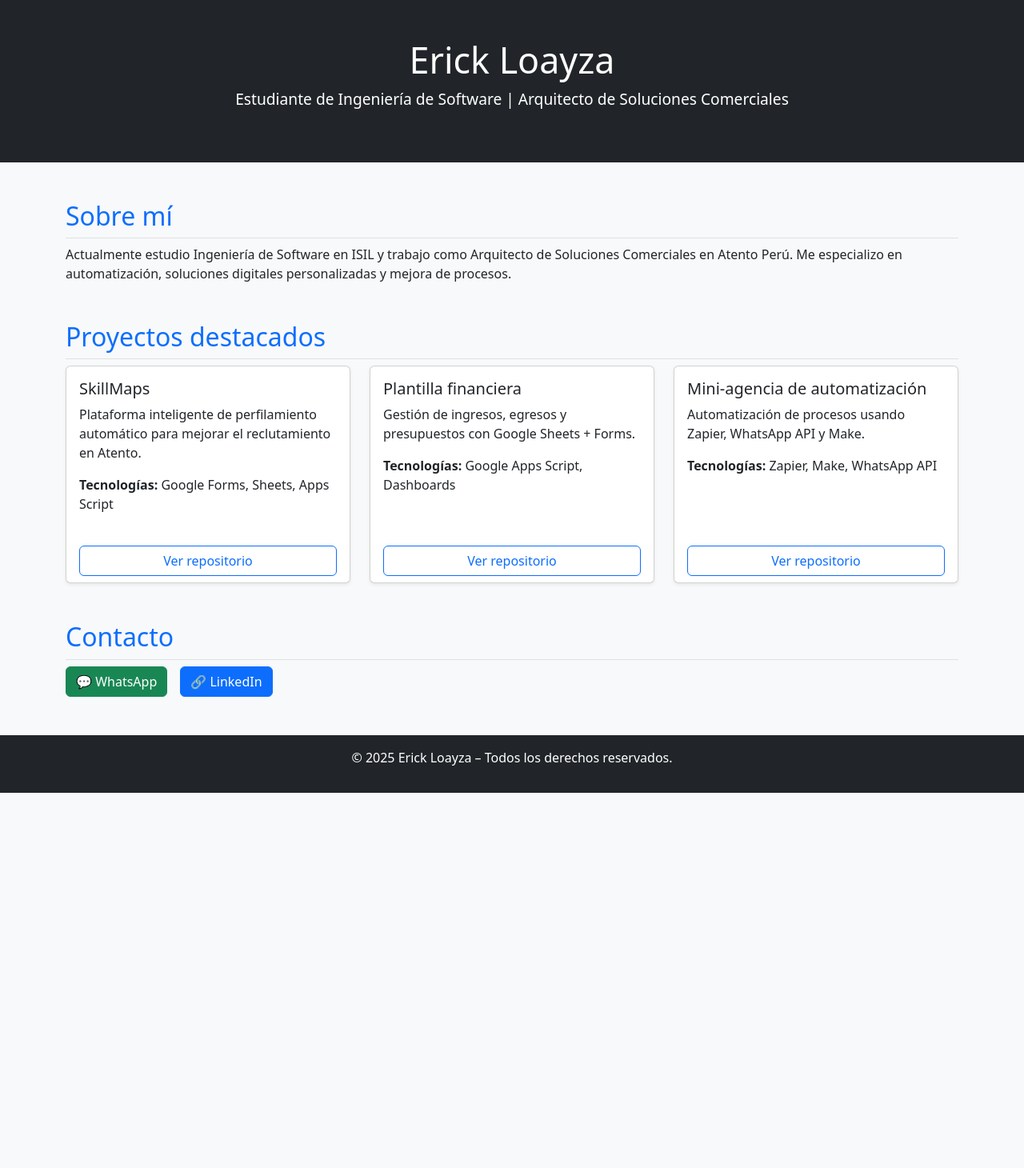
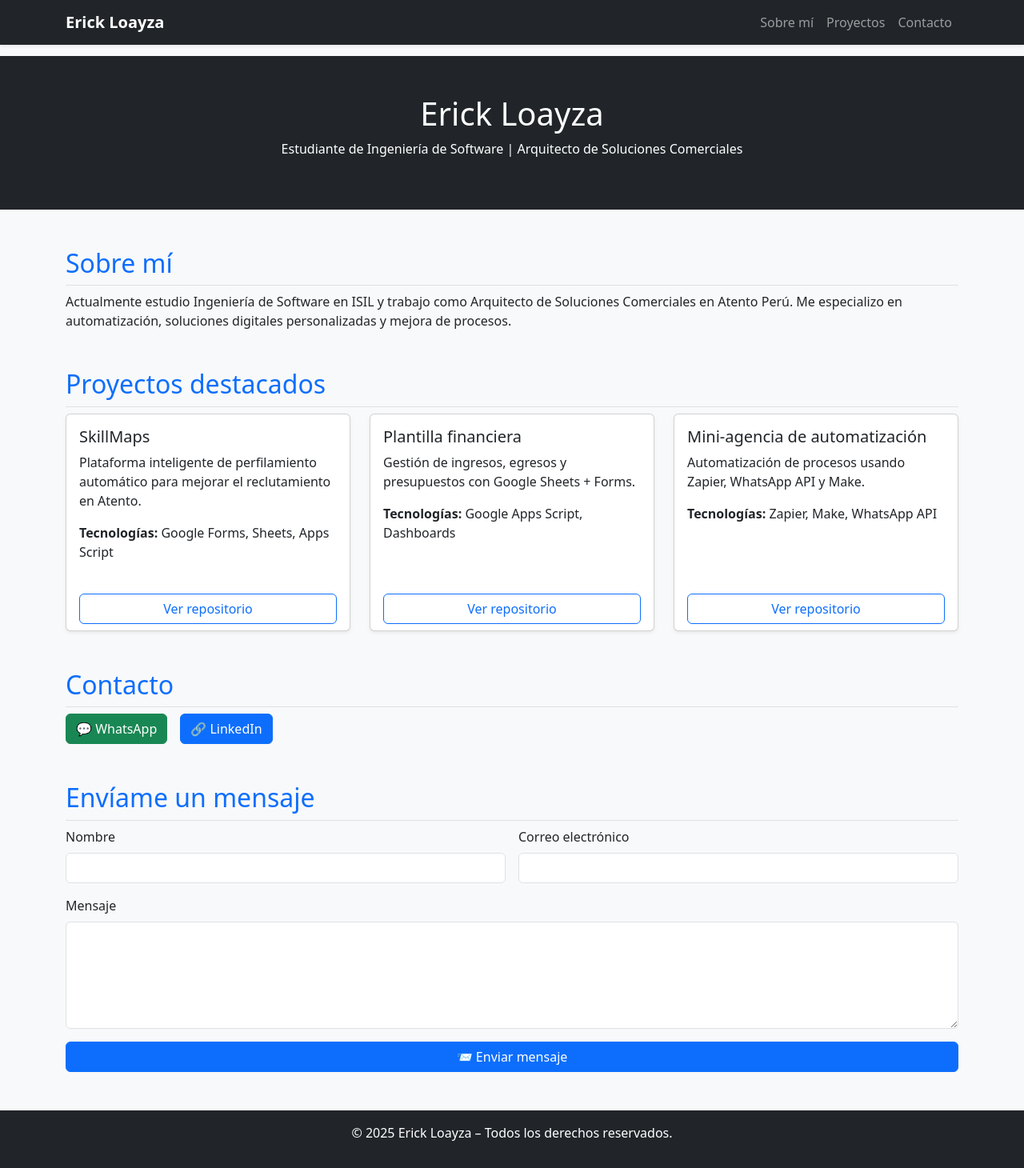
Before and after one commit to ericknator/Portafolio, a plain HTML site: page index.html in a window 1280 px wide. Shown: the whole page at 80% size. Before the commit the page ends 991 px from the top, so only its background shows below. Drawn offline with nearby package versions, Linux system fonts and the light colour scheme.

Commit message:
Update index.html

```diff
--- a/index.html
+++ b/index.html
@@ -5,8 +5,13 @@
   <meta name="viewport" content="width=device-width, initial-scale=1">
   <title>Erick Loayza – Portafolio</title>
   <link href="https://cdn.jsdelivr.net/npm/bootstrap@5.3.3/dist/css/bootstrap.min.css" rel="stylesheet">
+  <link href="https://unpkg.com/aos@2.3.4/dist/aos.css" rel="stylesheet">
   <style>
+    html {
+      scroll-behavior: smooth;
+    }
     body {
+      padding-top: 70px;
       background-color: #f8f9fa;
     }
     .hero {
@@ -14,15 +19,6 @@
       color: white;
       padding: 3rem 1rem;
       text-align: center;
-    }
-    .hero h1 {
-      font-size: 2.8rem;
-    }
-    .hero p {
-      font-size: 1.2rem;
-    }
-    .card a {
-      text-decoration: none;
     }
     footer {
       background-color: #212529;
@@ -35,21 +31,41 @@
 </head>
 <body>
 
-  <header class="hero">
+  <!-- 🔝 Navbar -->
+  <nav class="navbar navbar-expand-lg navbar-dark bg-dark fixed-top shadow-sm">
+    <div class="container">
+      <a class="navbar-brand fw-bold" href="#">Erick Loayza</a>
+      <button class="navbar-toggler" type="button" data-bs-toggle="collapse" data-bs-target="#navbarNav">
+        <span class="navbar-toggler-icon"></span>
+      </button>
+      <div class="collapse navbar-collapse justify-content-end" id="navbarNav">
+        <ul class="navbar-nav">
+          <li class="nav-item"><a class="nav-link" href="#sobre-mi">Sobre mí</a></li>
+          <li class="nav-item"><a class="nav-link" href="#proyectos">Proyectos</a></li>
+          <li class="nav-item"><a class="nav-link" href="#contacto">Contacto</a></li>
+        </ul>
+      </div>
+    </div>
+  </nav>
+
+  <!-- 🧑 Presentación -->
+  <header class="hero" data-aos="fade-down">
     <h1>Erick Loayza</h1>
     <p>Estudiante de Ingeniería de Software | Arquitecto de Soluciones Comerciales</p>
   </header>
 
   <main class="container my-5">
-    <section class="mb-5">
+    <!-- Sobre mí -->
+    <section id="sobre-mi" class="mb-5" data-aos="fade-up">
       <h2 class="text-primary border-bottom pb-2">Sobre mí</h2>
       <p>Actualmente estudio Ingeniería de Software en ISIL y trabajo como Arquitecto de Soluciones Comerciales en Atento Perú. Me especializo en automatización, soluciones digitales personalizadas y mejora de procesos.</p>
     </section>
 
-    <section class="mb-5">
-      <h2 class="text-primary border-bottom pb-2">Proyectos destacados</h2>
+    <!-- Proyectos -->
+    <section id="proyectos" class="mb-5">
+      <h2 class="text-primary border-bottom pb-2" data-aos="fade-right">Proyectos destacados</h2>
       <div class="row g-4">
-        <div class="col-md-4">
+        <div class="col-md-4" data-aos="zoom-in" data-aos-delay="100">
           <div class="card h-100 shadow-sm">
             <div class="card-body">
               <h5 class="card-title">SkillMaps</h5>
@@ -62,7 +78,7 @@
           </div>
         </div>
 
-        <div class="col-md-4">
+        <div class="col-md-4" data-aos="zoom-in" data-aos-delay="200">
           <div class="card h-100 shadow-sm">
             <div class="card-body">
               <h5 class="card-title">Plantilla financiera</h5>
@@ -75,7 +91,7 @@
           </div>
         </div>
 
-        <div class="col-md-4">
+        <div class="col-md-4" data-aos="zoom-in" data-aos-delay="300">
           <div class="card h-100 shadow-sm">
             <div class="card-body">
               <h5 class="card-title">Mini-agencia de automatización</h5>
@@ -90,19 +106,76 @@
       </div>
     </section>
 
-    <section>
+    <!-- Contacto -->
+    <section id="contacto" data-aos="fade-up">
       <h2 class="text-primary border-bottom pb-2">Contacto</h2>
       <div class="d-flex flex-wrap gap-3">
         <a href="https://wa.me/51923612736" target="_blank" class="btn btn-success">💬 WhatsApp</a>
         <a href="https://linkedin.com/in/erickloayza" target="_blank" class="btn btn-primary">🔗 LinkedIn</a>
       </div>
     </section>
+    <!-- Formulario de contacto -->
+<section id="mensaje" class="mt-5" data-aos="fade-up">
+  <h2 class="text-primary border-bottom pb-2">Envíame un mensaje</h2>
+
+  <!-- Alerta de confirmación oculta por defecto -->
+  <div id="form-success" class="alert alert-success d-none" role="alert">
+    ✅ ¡Gracias! Tu mensaje fue enviado correctamente.
+  </div>
+
+  <form id="contact-form" action="https://formspree.io/f/xzzrrkzd" method="POST" class="row g-3">
+    <div class="col-md-6">
+      <label for="nombre" class="form-label">Nombre</label>
+      <input type="text" name="nombre" id="nombre" class="form-control" required>
+    </div>
+    <div class="col-md-6">
+      <label for="correo" class="form-label">Correo electrónico</label>
+      <input type="email" name="email" id="correo" class="form-control" required>
+    </div>
+    <div class="col-12">
+      <label for="mensaje" class="form-label">Mensaje</label>
+      <textarea name="mensaje" id="mensaje" rows="5" class="form-control" required></textarea>
+    </div>
+    <div class="col-12">
+      <button type="submit" class="btn btn-primary w-100">📨 Enviar mensaje</button>
+    </div>
+  </form>
+</section>
   </main>
 
   <footer>
     <p>© 2025 Erick Loayza – Todos los derechos reservados.</p>
   </footer>
 
+  <!-- Scripts -->
   <script src="https://cdn.jsdelivr.net/npm/bootstrap@5.3.3/dist/js/bootstrap.bundle.min.js"></script>
+  <script src="https://unpkg.com/aos@2.3.4/dist/aos.js"></script>
+  <script>
+    AOS.init();
+  </script>
+
+  <script>
+  const form = document.getElementById('contact-form');
+  const successMessage = document.getElementById('form-success');
+
+  form.addEventListener('submit', function (e) {
+    e.preventDefault();
+    const formData = new FormData(form);
+
+    fetch(form.action, {
+      method: 'POST',
+      body: formData,
+      headers: { 'Accept': 'application/json' }
+    }).then(response => {
+      if (response.ok) {
+        successMessage.classList.remove('d-none');
+        form.reset();
+      } else {
+        alert('❌ Hubo un error al enviar tu mensaje. Inténtalo más tarde.');
+      }
+    });
+  });
+</script>
+
 </body>
 </html>
```
